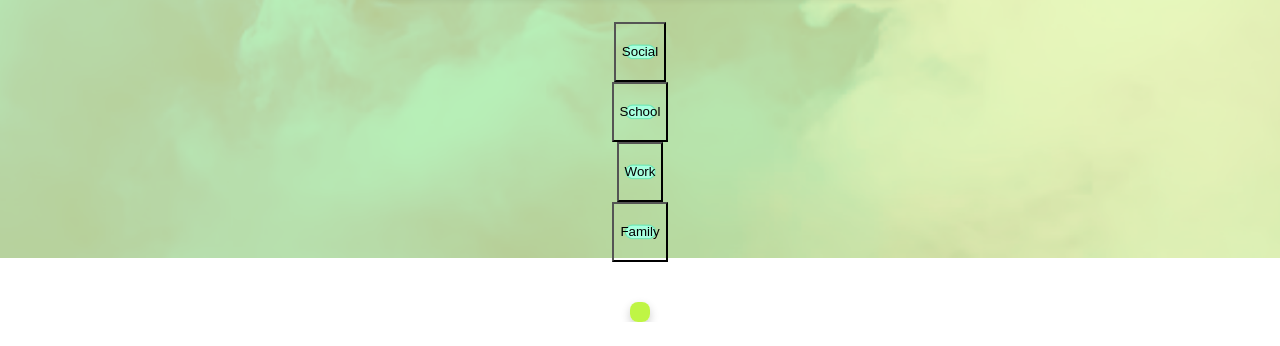
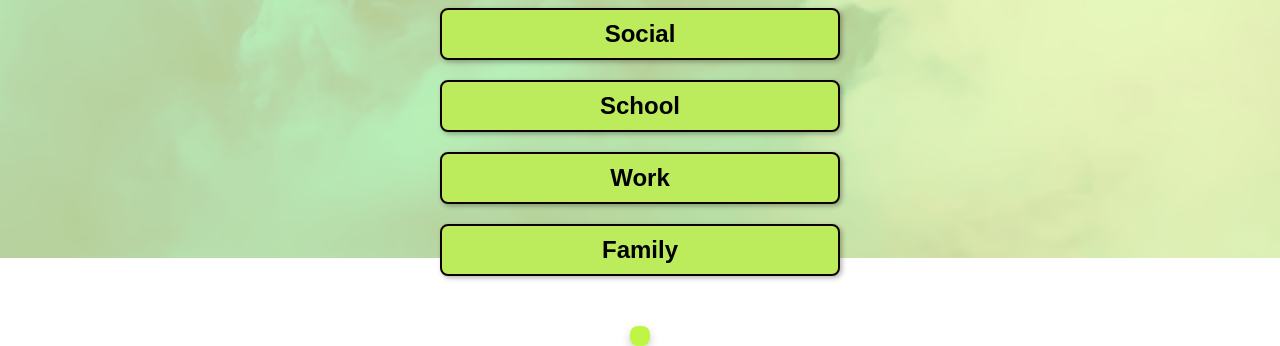
Before and after one commit to JosieVC/Excuse-Genie-Prototype-Website, a plain HTML site: page HTML files/index.html in a window 1280 px wide. Shown: the part 542-888 px from the top of the page. Before the commit the page ends 864 px from the top, so only its background shows below. Drawn offline with Linux system fonts and the light colour scheme.

Commit message:
Change Button

```diff
--- a/HTML files/index.html
+++ b/HTML files/index.html
@@ -65,22 +65,27 @@
 
 
     .buttonStyle {
-      background-image: url("https://raw.githubusercontent.com/JosieVC/Excuse-Genie-Prototype-Website/main/Images/textlessbutton.png");
-      background-size: cover;
-      background-position: center center; /* Centers the image */
-      background-repeat: no-repeat;
-      background-color: transparent;
+      background-color: #bcec5c;
+      border: 2px solid #100000;
+      color: black;
+      padding: 10px 20px;
+      font-size: 1.5em;
+      font-weight: bold;
+      border-radius: 8px;
+      cursor: pointer;
+      box-shadow: 2px 2px 5px rgba(0, 0, 0, 0.3);
+      transition: background-color 0.3s, transform 0.3s;
+      margin: 10px;
+      width: 100%;
       max-width: 400px;
-      min-height: 60px;
-      display: flex;
-      justify-content: center;
-      align-items: center;
-
+      display: block;
+      position: relative;
+      z-index: 1;
     }
 
 
     .buttonStyle:hover {
-      background-color: #1b712c;
+      background-color: #85b807;
       transform: scale(1.05);
     }
 
```
